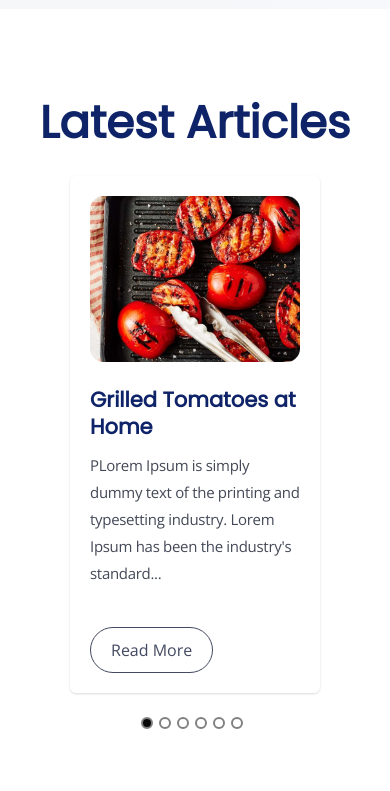
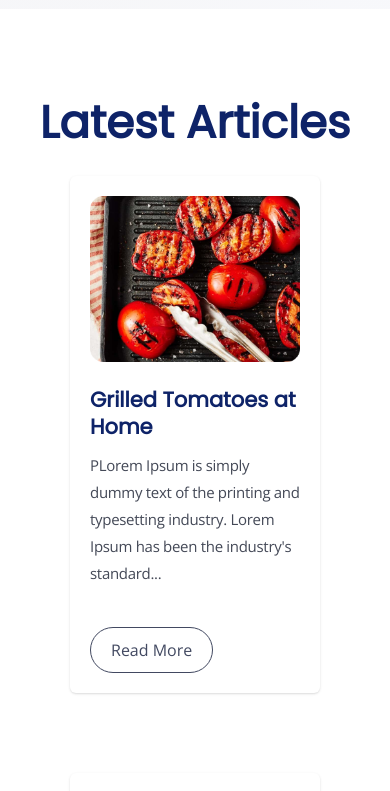
Before and after one commit to er-raj-aryan/tif_ui_assigment, a Next.js app: page / in a window 390 px wide. Shown: the part 1380-2171 px from the top of the page. Built offline with nearby package versions, Linux system fonts and the light colour scheme.

Commit message:
because:3 article should display always fixed

```diff
--- a/components/ArticleCard.jsx
+++ b/components/ArticleCard.jsx
@@ -5,7 +5,7 @@ import style from "@/styles/ArticleCard.module.css";
 
 function ArticleCard(props) {
   return (
-    <Card margin={10}>
+    <Card margin={10} className={style.card}>
   <CardBody>
     <Image
       src={props.imageUrl ? props.imageUrl :''}
--- a/modules/Home/LatestArticleSection.jsx
+++ b/modules/Home/LatestArticleSection.jsx
@@ -7,15 +7,15 @@ const responsive = {
   superLargeDesktop: {
     // the naming can be any, depends on you.
     breakpoint: { max: 4000, min: 3000 },
-    items: 4,
+    items: 1,
   },
   desktop: {
     breakpoint: { max: 3000, min: 1024 },
-    items: 3,
+    items: 1,
   },
   tablet: {
     breakpoint: { max: 1024, min: 464 },
-    items: 2,
+    items: 1,
   },
   mobile: {
     breakpoint: { max: 760, min: 0 },
@@ -23,7 +23,7 @@ const responsive = {
   },
 };
 
-const LatestArticles = [
+const LatestArticles1 = [
   {
     id:"#1",
     imageUrl:"grilledTomato.png",
@@ -41,8 +41,8 @@ const LatestArticles = [
     imageUrl:"postWorkout.png",
     title:"Post-workout Recipes",
     description:"PLorem Ipsum is simply dummy text of the printing and typesetting industry. Lorem Ipsum has been the industry's standard..."
-  },
-  {
+  },]
+ const LatestArticles2 = [{
     id:"#4",
     imageUrl:"HowToGrillCorn.png",
     title:"How To Grill Corn",
@@ -62,6 +62,21 @@ const LatestArticles = [
   },
 ];
 
+const ArticleSection1 = () => {
+  return <div className={style.ArticleSection1Container}>
+      {LatestArticles1.map((item,index) => (
+    <ArticleCard key={index} imageUrl={item.imageUrl} title={item.title} description={item.description}  />
+  ))}
+  </div>
+}
+const ArticleSection2 = () => {
+  return <div className={style.ArticleSection2Container}>
+      {LatestArticles2.map((item,index) => (
+    <ArticleCard key={index} imageUrl={item.imageUrl} title={item.title} description={item.description}  />
+  ))}
+  </div>
+}
+
 function LatestArticleSection() {
   return (
     <div className={style.root}>
@@ -78,14 +93,13 @@ function LatestArticleSection() {
         keyBoardControl={true}
         customTransition="all .5"
         transitionDuration={500}
-        containerClass="carousel-container"
+        containerClass={style.CarouselContainer}
         removeArrowOnDeviceType={["tablet", "mobile"]}
         dotListClass="custom-dot-list-style"
-        itemClass="carousel-item-padding-40-px"
+        itemClass={style.CarouselItem}
       >
-        {LatestArticles.map((item,index) => (
-          <ArticleCard key={index} imageUrl={item.imageUrl} title={item.title} description={item.description}  />
-        ))}
+        <ArticleSection1 />
+        <ArticleSection2 />
       </Carousel>
     </div>
   );
--- a/styles/LatestArticleSection.module.css
+++ b/styles/LatestArticleSection.module.css
@@ -12,8 +12,33 @@
     margin-left: 45px;
 }
 
+.CarouselContainer{
+    /* border: 1px solid; */
+    /* display: flex; */
+}
+.CarouselItem{
+    /* border: 1px solid; */
+}
+
+.ArticleSection1Container{
+    display: flex;
+}
+.ArticleSection2Container{
+    display: flex;
+}
+
+.CarouselSection1{
+    display: flex;
+    flex-direction: column;
+}
 
 @media only screen and (max-width:760px) {
+    .ArticleSection1Container{
+        flex-direction: column;
+    }
+    .ArticleSection2Container{
+        flex-direction: column;
+    }
     .label{
         text-align: center;
         margin: 0px;
```
Also changed, not shown: styles/ArticleCard.module.css (line endings or trailing spaces).
